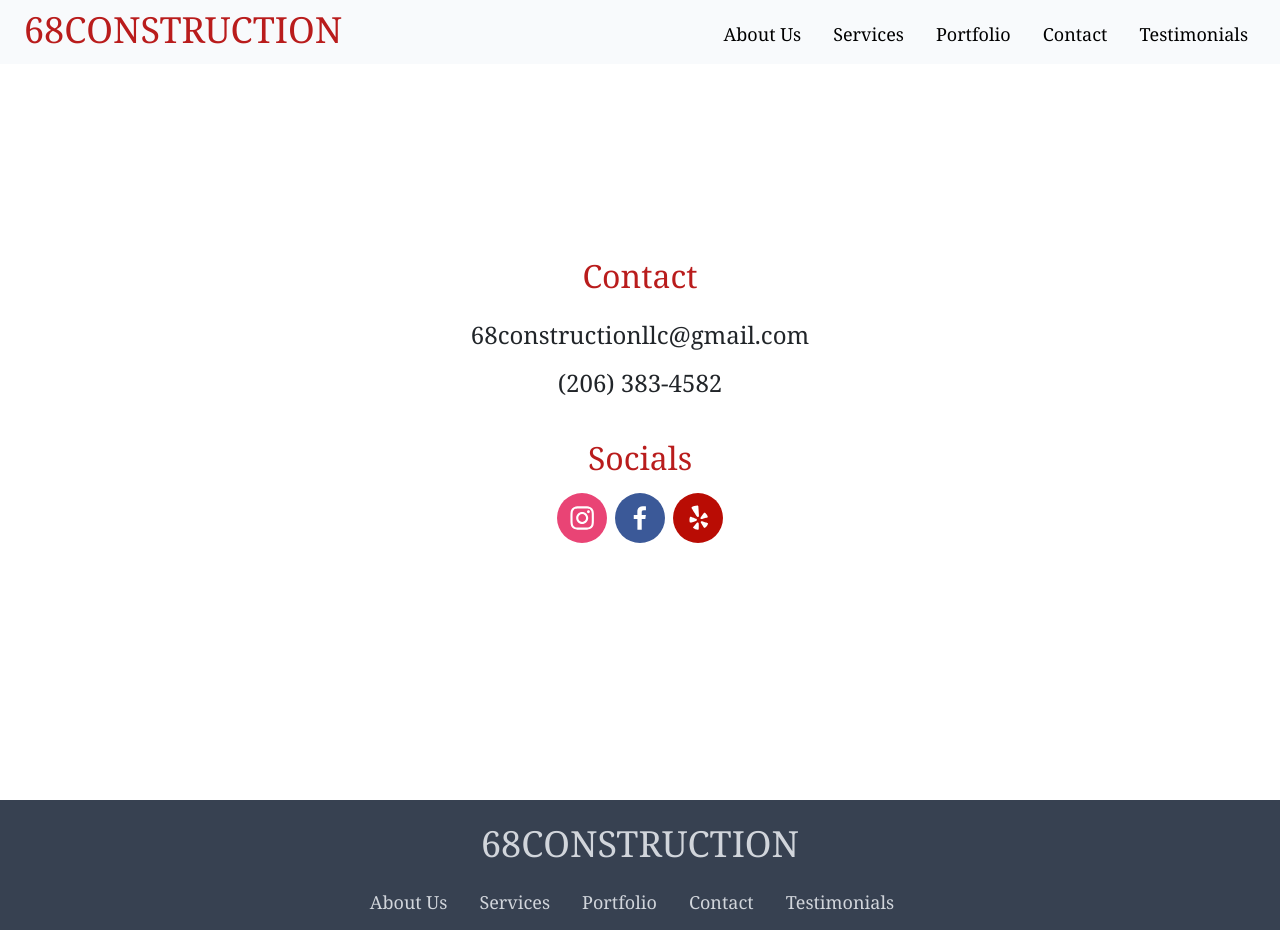
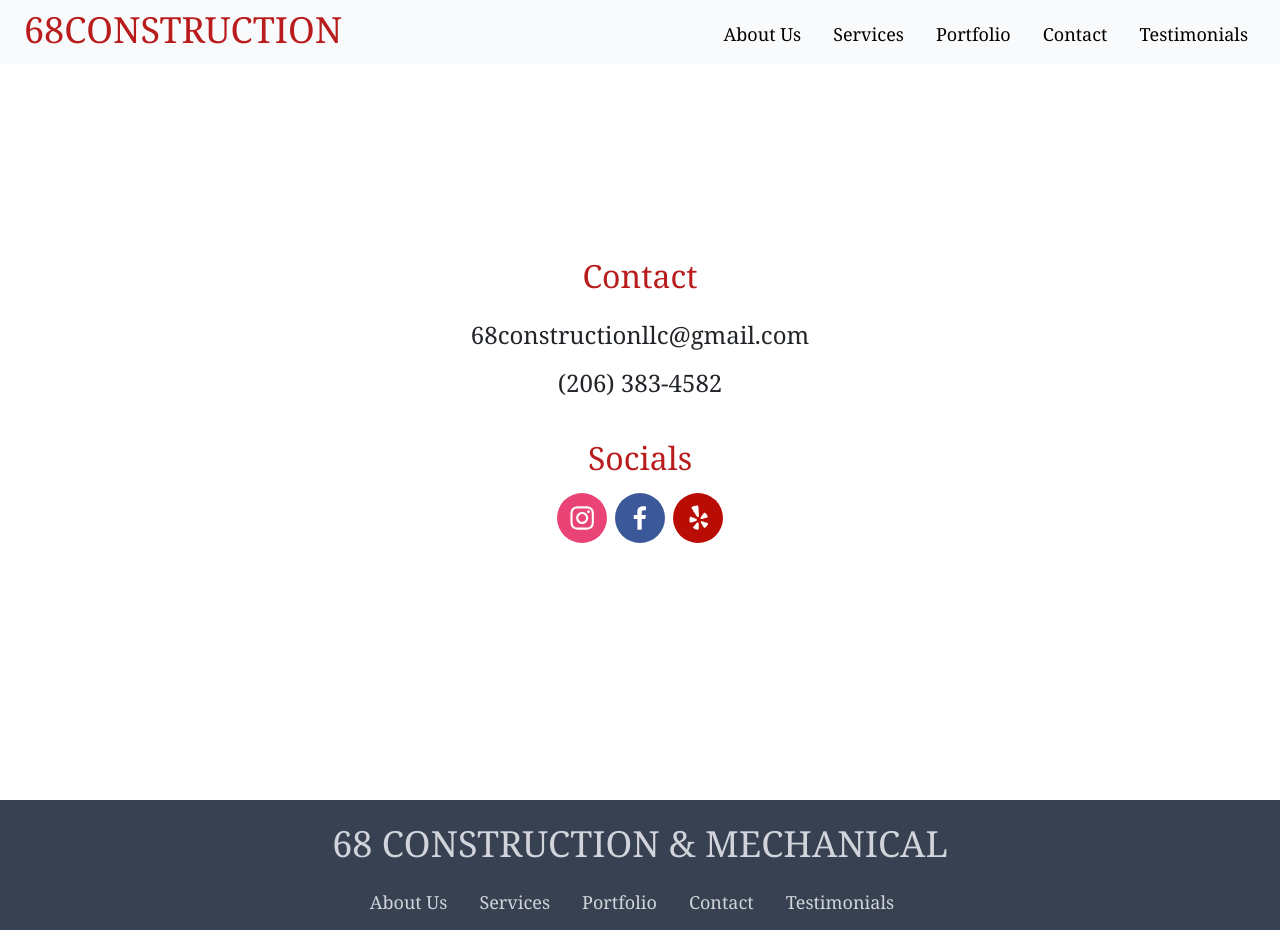
Before and after one commit to briancaow/68construction, a Next.js app: page /Contact in a window 1280 px wide. Shown: the top 930 px of the page. Built offline with nearby package versions, Linux system fonts and the light colour scheme.

Commit message:
NAME CHANGE Update Footer.tsx

```diff
--- a/src/components/Footer.tsx
+++ b/src/components/Footer.tsx
@@ -6,7 +6,7 @@ import Link from "next/link";
 export default function Footer() {
   return (
     <footer className="flex flex-col bg-gray-700 justify-center items-center py-4">
-      <h1 className="lg:text-4xl text-xl text-gray-300">68CONSTRUCTION</h1>
+      <h1 className="lg:text-4xl text-xl text-gray-300">68 CONSTRUCTION & MECHANICAL</h1>
       <div className="pr-3 space-x-3 block">
         <div className="flex flex-row flex-wrap items-center justify-center w-full">
           <Link href={"/AboutUs"}>
```
